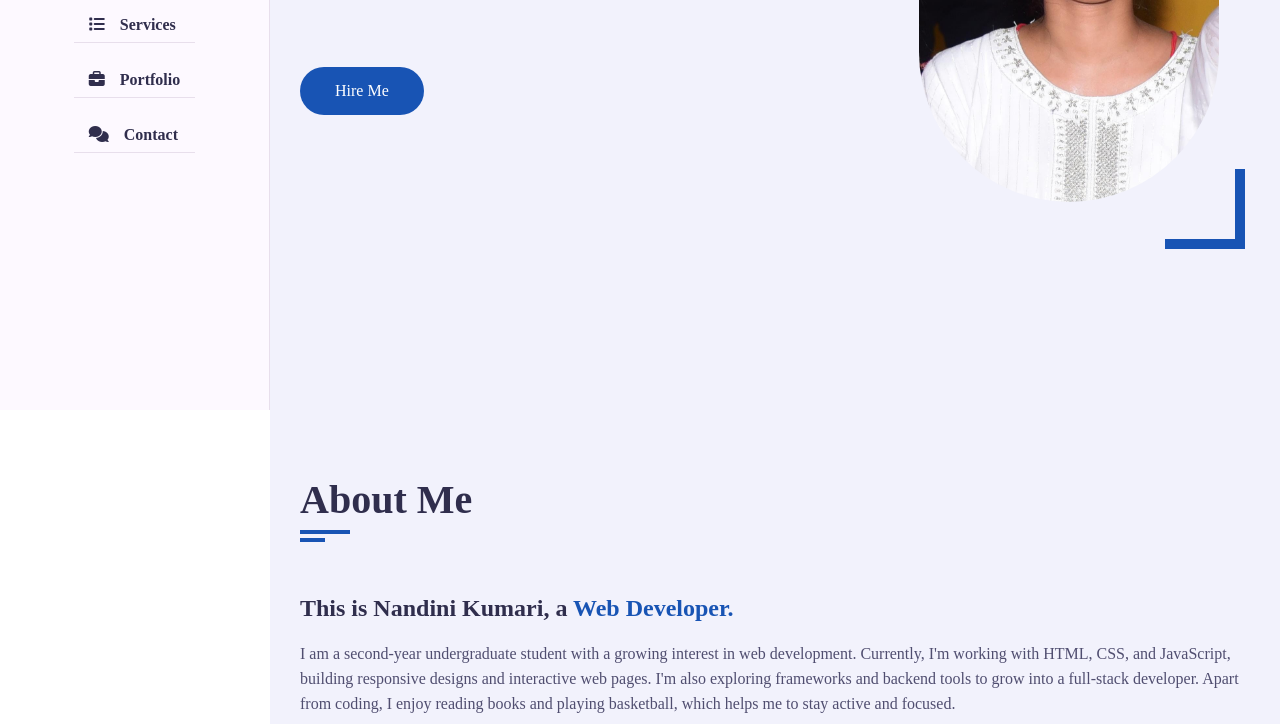
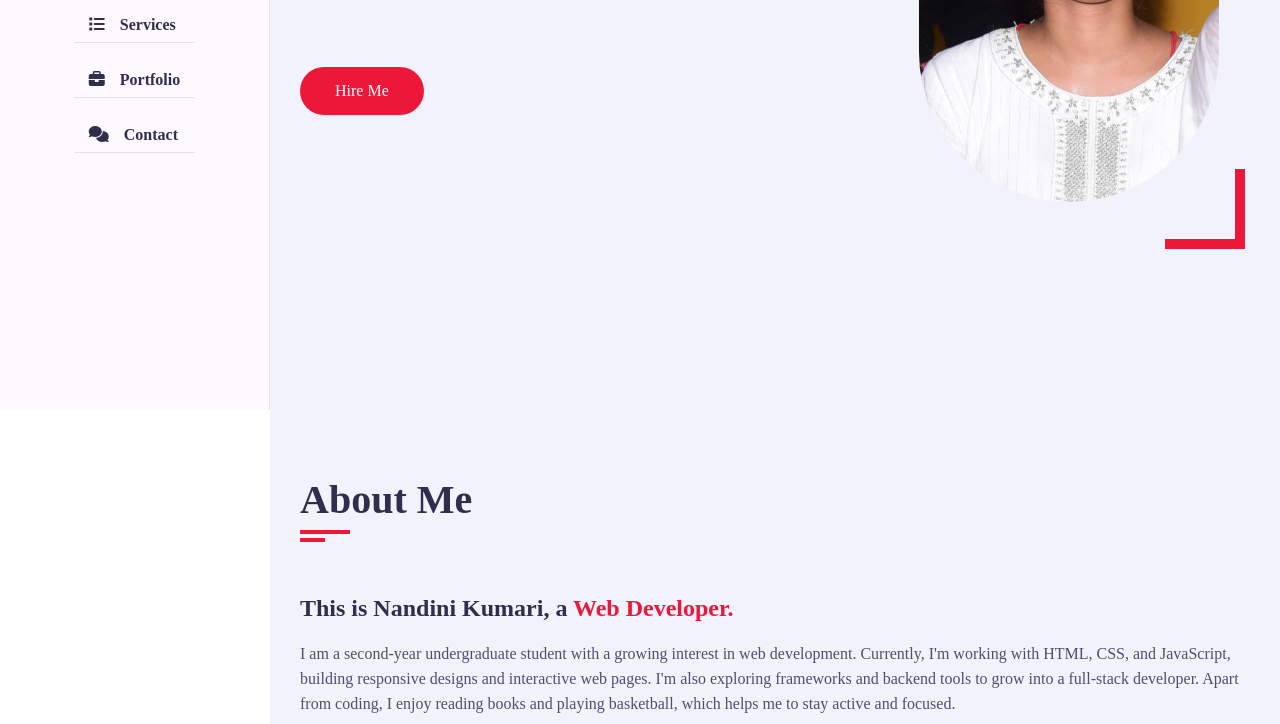
Before and after one commit to Nandinikumari1/portfolio_mine, a plain HTML site: page index.html in a window 1280 px wide. Shown: the part 390-1114 px from the top of the page. Drawn offline with nearby package versions, Linux system fonts and the light colour scheme; a web font is replaced by a local one.

Commit message:
ok reversed color

```diff
--- a/index.html
+++ b/index.html
@@ -7,7 +7,7 @@
     <title>Nandini</title>
     <!-- ===== CSS FILES ====== -->
      <link rel="stylesheet" href="css/style.css">
-     <link rel="stylesheet" href="css/skins/color-4.css">
+     <link rel="stylesheet" href="css/skins/color-1.css">
      <link rel="stylesheet" href="https://cdnjs.cloudflare.com/ajax/libs/font-awesome/6.7.2/css/all.min.css">
      <!-- ====== Style Switcher ======= -->
      <link rel="stylesheet" href="css/skins/color-1.css" class="alternate-style" title="color-1" disabled>
```
